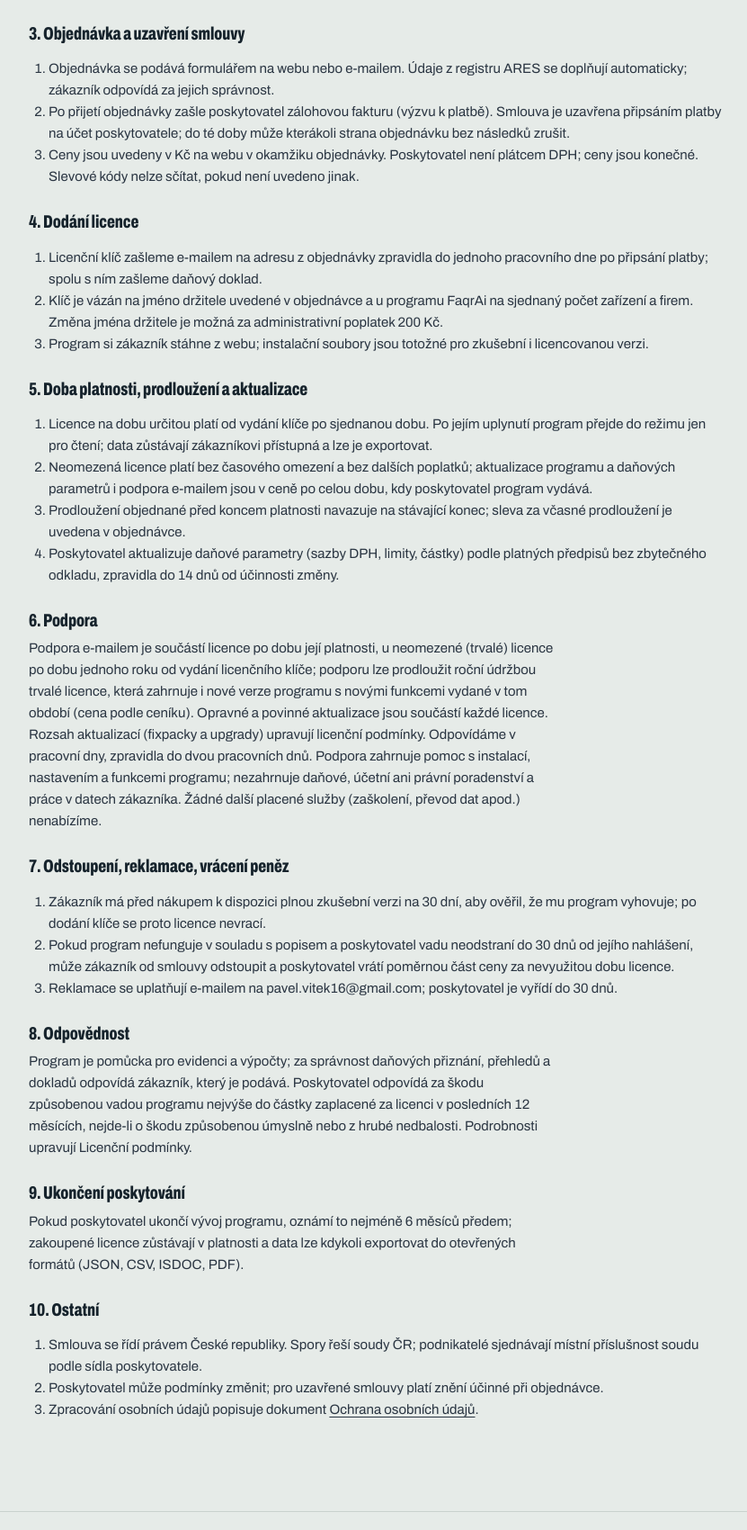
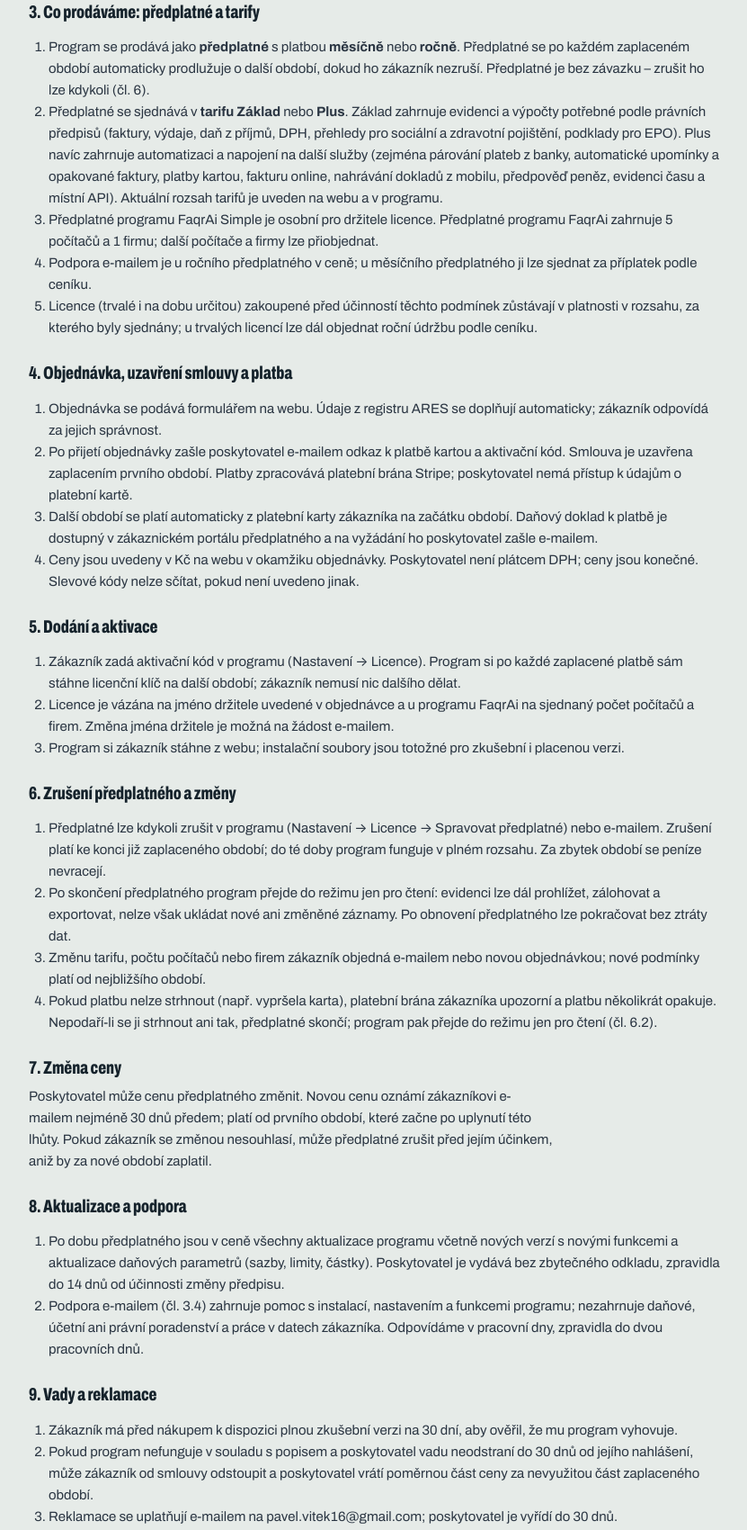
Before and after one commit to Vitepa/faqrai-releases, a plain HTML site: page docs/obchodni-podminky.html in a window 1280 px wide. Shown: the part 602-2302 px from the top of the page at 90% size, without its empty margins (222-1053 px from the left). Drawn offline with Linux system fonts and the light colour scheme.

Commit message:
Web: obchodní podmínky pro předplatné a tarify, licenční podmínky doplněny
Co-Authored-By: Claude Opus 5.5 <noreply@anthropic.com>
Claude-Session: https://claude.ai/code/session_01WcutWZXnjL5pknFCEEYPDs

```diff
--- a/docs/obchodni-podminky.html
+++ b/docs/obchodni-podminky.html
@@ -1,5 +1,5 @@
 <!DOCTYPE html>
-<html lang="cs"><head><meta charset="utf-8"><meta name="viewport" content="width=device-width,initial-scale=1"><title>Obchodní podmínky – FaqrAi</title><meta name="description" content="Obchodní podmínky prodeje licencí k programům FaqrAi a FaqrAi Simple."><meta property="og:title" content="Obchodní podmínky – FaqrAi"><meta property="og:description" content="Obchodní podmínky prodeje licencí k programům FaqrAi a FaqrAi Simple."><meta property="og:image" content="img/og.jpg"><link rel="icon" href="img/favicon.svg?v=3" type="image/svg+xml"><link rel="icon" href="img/favicon-32.png?v=3" sizes="32x32" type="image/png"><link rel="apple-touch-icon" href="img/apple-touch-icon.png?v=3"><link rel="stylesheet" href="style.css">
+<html lang="cs"><head><meta charset="utf-8"><meta name="viewport" content="width=device-width,initial-scale=1"><title>Obchodní podmínky – FaqrAi</title><meta name="description" content="Obchodní podmínky prodeje předplatného programů FaqrAi a FaqrAi Simple."><meta property="og:title" content="Obchodní podmínky – FaqrAi"><meta property="og:description" content="Obchodní podmínky prodeje předplatného programů FaqrAi a FaqrAi Simple."><meta property="og:image" content="img/og.jpg"><link rel="icon" href="img/favicon.svg?v=3" type="image/svg+xml"><link rel="icon" href="img/favicon-32.png?v=3" sizes="32x32" type="image/png"><link rel="apple-touch-icon" href="img/apple-touch-icon.png?v=3"><link rel="stylesheet" href="style.css">
 <style>.legal{max-width:820px}.legal h2{font-size:20px;margin-top:28px}.legal p,.legal li{font-size:15px;color:#2a3542}.legal ol{padding-left:22px}</style></head>
 <body>
 <header class="top"><div class="wrap">
@@ -9,27 +9,46 @@
 
 <section><div class="wrap legal">
 <h1 style="font-size:32px">Obchodní podmínky</h1>
-<p class="muted">pro prodej licencí k programům FaqrAi a FaqrAi Simple · platné od 16. 11. 2026</p>
+<p class="muted">pro prodej předplatného programů FaqrAi a FaqrAi Simple · platné od 23. 11. 2026</p>
 <h2>1. Kdo jsme a čeho se podmínky týkají</h2>
-<p>Poskytovatelem je <span data-provider></span> (dále „poskytovatel“). Tyto podmínky upravují objednávku, zaplacení a dodání licence k počítačovým programům FaqrAi a FaqrAi Simple (dále „program“) a souvisejících služeb (podpora, zaškolení). Práva a povinnosti při užívání programu upravují <a href="licencni-podminky.html">Licenční podmínky</a>, které jsou součástí smlouvy.</p>
+<p>Poskytovatelem je <span data-provider></span> (dále „poskytovatel“). Tyto podmínky upravují objednávku, placení a dodání předplatného k počítačovým programům FaqrAi a FaqrAi Simple (dále „program“) a podpory e-mailem. Práva a povinnosti při užívání programu upravují <a href="licencni-podminky.html">Licenční podmínky</a>, které jsou součástí smlouvy.</p>
 <h2>2. Pro koho prodáváme</h2>
-<p>Program je určen podnikatelům. Objednávku lze podat pouze s uvedením IČO a zákazník prohlašuje, že jedná v rámci své podnikatelské činnosti. Na smlouvu se proto nevztahují ustanovení občanského zákoníku o spotřebitelských smlouvách (zejména právo odstoupit do 14 dnů bez udání důvodu). Pokud program kupuje spotřebitel, nechť nás před objednávkou kontaktuje; licence pro spotřebitele poskytujeme s právem na odstoupení, které zaniká dodáním licenčního klíče s výslovným souhlasem zákazníka.</p>
-<h2>3. Objednávka a uzavření smlouvy</h2>
-<ol><li>Objednávka se podává formulářem na webu nebo e-mailem. Údaje z registru ARES se doplňují automaticky; zákazník odpovídá za jejich správnost.</li><li>Po přijetí objednávky zašle poskytovatel zálohovou fakturu (výzvu k platbě). Smlouva je uzavřena připsáním platby na účet poskytovatele; do té doby může kterákoli strana objednávku bez následků zrušit.</li><li>Ceny jsou uvedeny v Kč na webu v okamžiku objednávky. <span id="vatTxt"></span> Slevové kódy nelze sčítat, pokud není uvedeno jinak.</li></ol>
-<h2>4. Dodání licence</h2>
-<ol><li>Licenční klíč zašleme e-mailem na adresu z objednávky zpravidla do jednoho pracovního dne po připsání platby; spolu s ním zašleme daňový doklad.</li><li>Klíč je vázán na jméno držitele uvedené v objednávce a u programu FaqrAi na sjednaný počet zařízení a firem. Změna jména držitele je možná za administrativní poplatek 200 Kč.</li><li>Program si zákazník stáhne z webu; instalační soubory jsou totožné pro zkušební i licencovanou verzi.</li></ol>
-<h2>5. Doba platnosti, prodloužení a aktualizace</h2>
-<ol><li>Licence na dobu určitou platí od vydání klíče po sjednanou dobu. Po jejím uplynutí program přejde do režimu jen pro čtení; data zůstávají zákazníkovi přístupná a lze je exportovat.</li><li>Neomezená licence platí bez časového omezení a bez dalších poplatků; aktualizace programu a daňových parametrů i podpora e-mailem jsou v ceně po celou dobu, kdy poskytovatel program vydává.</li><li>Prodloužení objednané před koncem platnosti navazuje na stávající konec; sleva za včasné prodloužení je uvedena v objednávce.</li><li>Poskytovatel aktualizuje daňové parametry (sazby DPH, limity, částky) podle platných předpisů bez zbytečného odkladu, zpravidla do 14 dnů od účinnosti změny.</li></ol>
-<h2>6. Podpora</h2>
-<p>Podpora e-mailem je součástí licence po dobu její platnosti, u neomezené (trvalé) licence po dobu jednoho roku od vydání licenčního klíče; podporu lze prodloužit roční údržbou trvalé licence, která zahrnuje i nové verze programu s novými funkcemi vydané v tom období (cena podle ceníku). Opravné a povinné aktualizace jsou součástí každé licence. Rozsah aktualizací (fixpacky a upgrady) upravují licenční podmínky. Odpovídáme v pracovní dny, zpravidla do dvou pracovních dnů. Podpora zahrnuje pomoc s instalací, nastavením a funkcemi programu; nezahrnuje daňové, účetní ani právní poradenství a práce v datech zákazníka. Žádné další placené služby (zaškolení, převod dat apod.) nenabízíme.</p>
-<h2>7. Odstoupení, reklamace, vrácení peněz</h2>
-<ol><li>Zákazník má před nákupem k dispozici plnou zkušební verzi na <span id="trialTxt">30</span> dní, aby ověřil, že mu program vyhovuje; po dodání klíče se proto licence nevrací.</li><li>Pokud program nefunguje v souladu s popisem a poskytovatel vadu neodstraní do 30 dnů od jejího nahlášení, může zákazník od smlouvy odstoupit a poskytovatel vrátí poměrnou část ceny za nevyužitou dobu licence.</li><li>Reklamace se uplatňují e-mailem na <span data-email></span>; poskytovatel je vyřídí do 30 dnů.</li></ol>
-<h2>8. Odpovědnost</h2>
-<p>Program je pomůcka pro evidenci a výpočty; za správnost daňových přiznání, přehledů a dokladů odpovídá zákazník, který je podává. Poskytovatel odpovídá za škodu způsobenou vadou programu nejvýše do částky zaplacené za licenci v posledních 12 měsících, nejde-li o škodu způsobenou úmyslně nebo z hrubé nedbalosti. Podrobnosti upravují Licenční podmínky.</p>
-<h2>9. Ukončení poskytování</h2>
-<p>Pokud poskytovatel ukončí vývoj programu, oznámí to nejméně 6 měsíců předem; zakoupené licence zůstávají v platnosti a data lze kdykoli exportovat do otevřených formátů (JSON, CSV, ISDOC, PDF).</p>
-<h2>10. Ostatní</h2>
-<ol><li>Smlouva se řídí právem České republiky. Spory řeší soudy ČR; podnikatelé sjednávají místní příslušnost soudu podle sídla poskytovatele.</li><li>Poskytovatel může podmínky změnit; pro uzavřené smlouvy platí znění účinné při objednávce.</li><li>Zpracování osobních údajů popisuje dokument <a href="ochrana-udaju.html">Ochrana osobních údajů</a>.</li></ol>
+<p>Program je určen podnikatelům. Objednávku lze podat pouze s uvedením IČO a zákazník prohlašuje, že jedná v rámci své podnikatelské činnosti. Na smlouvu se proto nevztahují ustanovení občanského zákoníku o spotřebitelských smlouvách (zejména právo odstoupit do 14 dnů bez udání důvodu). Pokud program kupuje spotřebitel, nechť nás před objednávkou kontaktuje.</p>
+<h2>3. Co prodáváme: předplatné a tarify</h2>
+<ol><li>Program se prodává jako <b>předplatné</b> s platbou <b>měsíčně</b> nebo <b>ročně</b>. Předplatné se po každém zaplaceném období automaticky prodlužuje o další období, dokud ho zákazník nezruší. Předplatné je bez závazku – zrušit ho lze kdykoli (čl. 6).</li>
+<li>Předplatné se sjednává v <b>tarifu Základ</b> nebo <b>Plus</b>. Základ zahrnuje evidenci a výpočty potřebné podle právních předpisů (faktury, výdaje, daň z příjmů, DPH, přehledy pro sociální a zdravotní pojištění, podklady pro EPO). Plus navíc zahrnuje automatizaci a napojení na další služby (zejména párování plateb z banky, automatické upomínky a opakované faktury, platby kartou, fakturu online, nahrávání dokladů z mobilu, předpověď peněz, evidenci času a místní API). Aktuální rozsah tarifů je uveden na webu a v programu.</li>
+<li>Předplatné programu FaqrAi Simple je osobní pro držitele licence. Předplatné programu FaqrAi zahrnuje 5 počítačů a 1 firmu; další počítače a firmy lze přiobjednat.</li>
+<li>Podpora e-mailem je u ročního předplatného v ceně; u měsíčního předplatného ji lze sjednat za příplatek podle ceníku.</li>
+<li>Licence (trvalé i na dobu určitou) zakoupené před účinností těchto podmínek zůstávají v platnosti v rozsahu, za kterého byly sjednány; u trvalých licencí lze dál objednat roční údržbu podle ceníku.</li></ol>
+<h2>4. Objednávka, uzavření smlouvy a platba</h2>
+<ol><li>Objednávka se podává formulářem na webu. Údaje z registru ARES se doplňují automaticky; zákazník odpovídá za jejich správnost.</li>
+<li>Po přijetí objednávky zašle poskytovatel e-mailem odkaz k platbě kartou a aktivační kód. Smlouva je uzavřena zaplacením prvního období. Platby zpracovává platební brána Stripe; poskytovatel nemá přístup k údajům o platební kartě.</li>
+<li>Další období se platí automaticky z platební karty zákazníka na začátku období. Daňový doklad k platbě je dostupný v zákaznickém portálu předplatného a na vyžádání ho poskytovatel zašle e-mailem.</li>
+<li>Ceny jsou uvedeny v Kč na webu v okamžiku objednávky. <span id="vatTxt"></span> Slevové kódy nelze sčítat, pokud není uvedeno jinak.</li></ol>
+<h2>5. Dodání a aktivace</h2>
+<ol><li>Zákazník zadá aktivační kód v programu (Nastavení → Licence). Program si po každé zaplacené platbě sám stáhne licenční klíč na další období; zákazník nemusí nic dalšího dělat.</li>
+<li>Licence je vázána na jméno držitele uvedené v objednávce a u programu FaqrAi na sjednaný počet počítačů a firem. Změna jména držitele je možná na žádost e-mailem.</li>
+<li>Program si zákazník stáhne z webu; instalační soubory jsou totožné pro zkušební i placenou verzi.</li></ol>
+<h2>6. Zrušení předplatného a změny</h2>
+<ol><li>Předplatné lze kdykoli zrušit v programu (Nastavení → Licence → Spravovat předplatné) nebo e-mailem. Zrušení platí ke konci již zaplaceného období; do té doby program funguje v plném rozsahu. Za zbytek období se peníze nevracejí.</li>
+<li>Po skončení předplatného program přejde do režimu jen pro čtení: evidenci lze dál prohlížet, zálohovat a exportovat, nelze však ukládat nové ani změněné záznamy. Po obnovení předplatného lze pokračovat bez ztráty dat.</li>
+<li>Změnu tarifu, počtu počítačů nebo firem zákazník objedná e-mailem nebo novou objednávkou; nové podmínky platí od nejbližšího období.</li>
+<li>Pokud platbu nelze strhnout (např. vypršela karta), platební brána zákazníka upozorní a platbu několikrát opakuje. Nepodaří-li se ji strhnout ani tak, předplatné skončí; program pak přejde do režimu jen pro čtení (čl. 6.2).</li></ol>
+<h2>7. Změna ceny</h2>
+<p>Poskytovatel může cenu předplatného změnit. Novou cenu oznámí zákazníkovi e-mailem nejméně 30 dnů předem; platí od prvního období, které začne po uplynutí této lhůty. Pokud zákazník se změnou nesouhlasí, může předplatné zrušit před jejím účinkem, aniž by za nové období zaplatil.</p>
+<h2>8. Aktualizace a podpora</h2>
+<ol><li>Po dobu předplatného jsou v ceně všechny aktualizace programu včetně nových verzí s novými funkcemi a aktualizace daňových parametrů (sazby, limity, částky). Poskytovatel je vydává bez zbytečného odkladu, zpravidla do 14 dnů od účinnosti změny předpisu.</li>
+<li>Podpora e-mailem (čl. 3.4) zahrnuje pomoc s instalací, nastavením a funkcemi programu; nezahrnuje daňové, účetní ani právní poradenství a práce v datech zákazníka. Odpovídáme v pracovní dny, zpravidla do dvou pracovních dnů.</li></ol>
+<h2>9. Vady a reklamace</h2>
+<ol><li>Zákazník má před nákupem k dispozici plnou zkušební verzi na <span id="trialTxt">30</span> dní, aby ověřil, že mu program vyhovuje.</li>
+<li>Pokud program nefunguje v souladu s popisem a poskytovatel vadu neodstraní do 30 dnů od jejího nahlášení, může zákazník od smlouvy odstoupit a poskytovatel vrátí poměrnou část ceny za nevyužitou část zaplaceného období.</li>
+<li>Reklamace se uplatňují e-mailem na <span data-email></span>; poskytovatel je vyřídí do 30 dnů.</li></ol>
+<h2>10. Odpovědnost</h2>
+<p>Program je pomůcka pro evidenci a výpočty; za správnost daňových přiznání, přehledů a dokladů odpovídá zákazník, který je podává. Poskytovatel odpovídá za škodu způsobenou vadou programu nejvýše do částky zaplacené za předplatné v posledních 12 měsících, nejde-li o škodu způsobenou úmyslně nebo z hrubé nedbalosti. Podrobnosti upravují Licenční podmínky.</p>
+<h2>11. Ukončení poskytování</h2>
+<p>Pokud poskytovatel ukončí vývoj programu, oznámí to nejméně 6 měsíců předem; předplatné lze do té doby zrušit kdykoli a data lze kdykoli exportovat do otevřených formátů (JSON, CSV, ISDOC, PDF).</p>
+<h2>12. Ostatní</h2>
+<ol><li>Smlouva se řídí právem České republiky. Spory řeší soudy ČR; podnikatelé sjednávají místní příslušnost soudu podle sídla poskytovatele.</li><li>Poskytovatel může tyto podmínky změnit; změnu oznámí zákazníkům s předplatným e-mailem nejméně 30 dnů předem a zákazník může do její účinnosti předplatné zrušit.</li><li>Zpracování osobních údajů popisuje dokument <a href="ochrana-udaju.html">Ochrana osobních údajů</a>.</li></ol>
 </div></section>
 <footer><div class="wrap">
   <div><b>FaqrAi</b><br><span id="provider"></span><br><span class="small">Výpočty v programech jsou pomůcka, ne daňové poradenství.</span></div>
```
Also changed, not shown: docs/licencni-podminky.html (+3 -1 lines).
